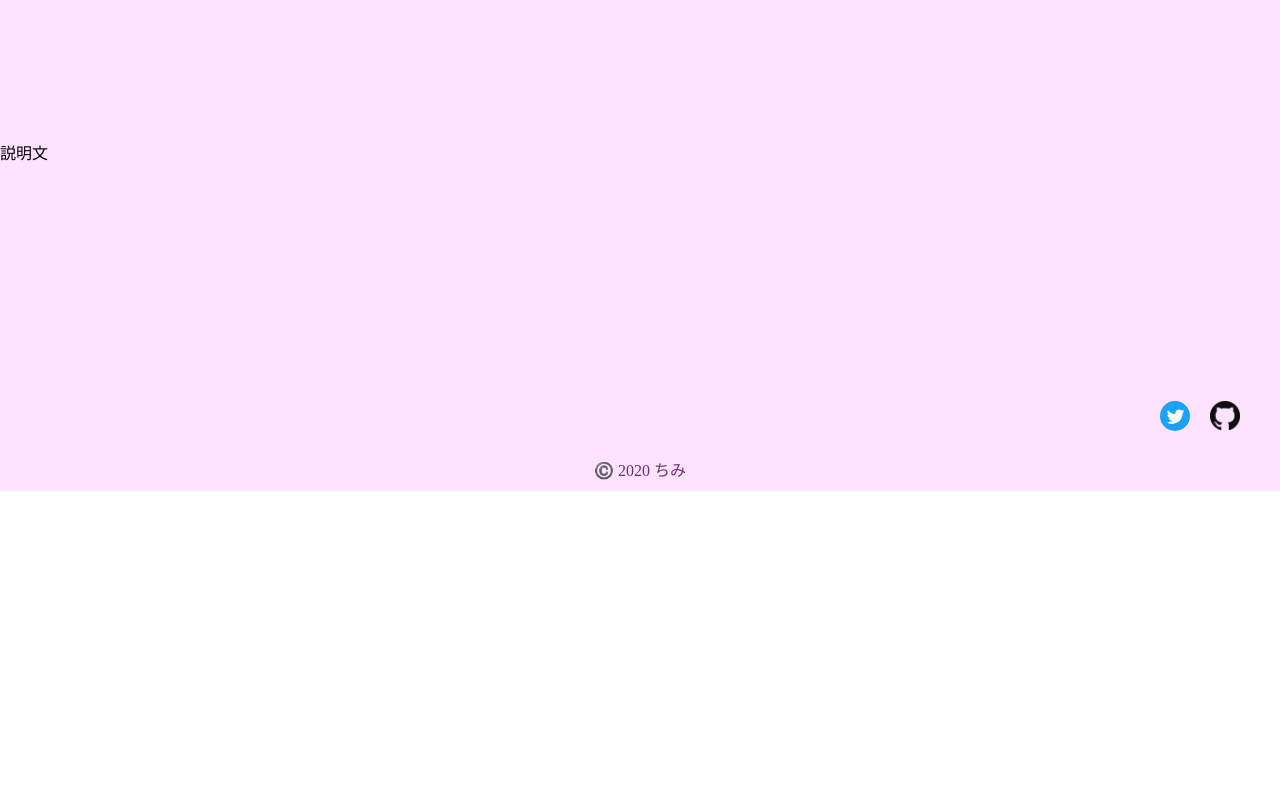
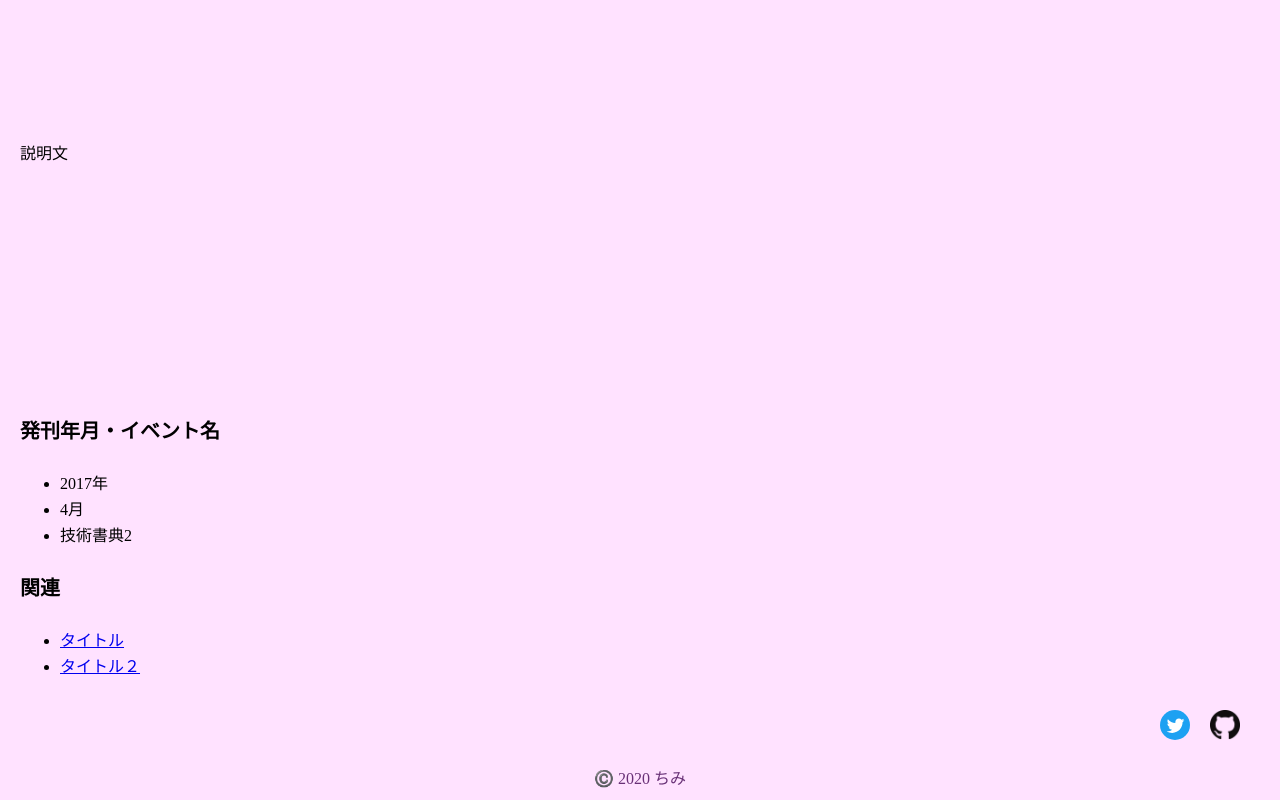
Before and after one commit to chiminyan/vue-sampleAPP, a Vue app: page / in a window 1280 px wide. Shown: the part 760-1560 px from the top of the page. Before the commit the page ends 1251 px from the top, so only its background shows below. Built offline with nearby package versions, Linux system fonts and the light colour scheme.

Commit message:
add BookInfo

```diff
--- a/src/App.vue
+++ b/src/App.vue
@@ -1,13 +1,18 @@
 <template>
   <div id="app">
+    <div class="header">
       <title-header></title-header>
+      <book-title></book-title>
+    </div>
     <div class="main">
-      <book-title></book-title>
+      <div class="left-contents">
         <book-image></book-image>
         <description-list></description-list>
       </div>
       <div class="right-contents">
         <book-description></book-description>
+        <book-info></book-info>
+      </div>
     </div>
     <page-footer></page-footer>
   </div>
@@ -18,6 +23,7 @@ import './normalize.css'
 import titleHeader from './components/Header.vue'
 import bookDescription from './components/BookDescription.vue'
 import bookImage from './components/BookImage.vue'
+import bookInfo from './components/BookInfo.vue'
 import bookTitle from './components/BookTitle.vue'
 import descriptionList from './components/DescriptionList.vue'
 import pageFooter from './components/Footer.vue'
@@ -28,6 +34,7 @@ export default {
     'title-header': titleHeader,
     'book-description': bookDescription,
     'book-image': bookImage,
+    'book-info': bookInfo,
     'book-title': bookTitle,
     'description-list': descriptionList,
     'page-footer': pageFooter
--- /dev/null
+++ b/src/components/BookInfo.vue
@@ -0,0 +1,56 @@
+<template>
+    <div class="book-info">
+        <div class="basic-info">
+            <div class="published-year">
+                <h4>発刊年月・イベント名</h4>
+                <ul>
+                    <li v-for="(info) in infoTexts" v-bind:key="info.id">
+                        {{ info.caption }}
+                    </li>
+                </ul>
+            </div>
+            <div class="posts-info">
+                <h4>関連</h4>
+                <ul>
+                    <li v-for="(list) in posts" v-bind:key="list.id"><a href="list.url">{{ list.title }}</a></li>
+                </ul>
+            </div>
+        </div>
+    </div>
+</template>
+
+<script>
+export default {
+    name: 'bookInfo',
+    data() {
+        return {
+            infoTexts: [
+                { caption: '2017年' },
+                { caption: '4月' },
+                { caption: '技術書典2' }
+            ],
+            posts: [
+                { title: 'タイトル',
+                    url: 'http://aaaa'
+                },
+                { title: 'タイトル２',
+                    url: 'http://2222'
+                }
+            ]
+        }
+    }
+}
+</script>
+
+<style scoped>
+.book-info {
+    font-size: 16px;
+    line-height: 26px;
+}
+.published-info {
+    margin-right: 5px;
+}
+h4 {
+    font-size: 20px;
+}
+</style>
```
Lines whose indentation alone changed are shown as unchanged.
